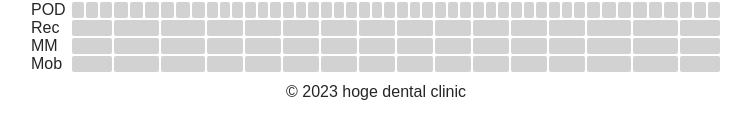
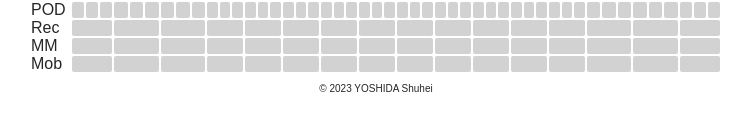
Before and after one commit to Kur04me/periodontal-chart, a Next.js app: page / in a window 1280 px wide. Shown: the part 918-1056 px from the top of the page, without its empty margins (264-1016 px from the left). Built offline with nearby package versions, Linux system fonts and the light colour scheme.

Commit message:
change copyright

```diff
--- a/src/components/Footer.tsx
+++ b/src/components/Footer.tsx
@@ -1,5 +1,9 @@
 const Footer = (): JSX.Element => {
-  return <div id="footer">&copy; 2023 hoge dental clinic</div>;
+  return (
+    <div id="footer">
+      <p>&copy; 2023 YOSHIDA Shuhei</p>
+    </div>
+  );
 };
 
 export default Footer;
--- a/src/styles/styles.scss
+++ b/src/styles/styles.scss
@@ -263,6 +263,10 @@ h1 {
   width: 100%;
   margin-top: 10px;
   text-align: center;
+
+  p {
+    font-size: 10px;
+  }
 }
 
 /* Radio Button */
```
Also changed, not shown: src/app/not-found.tsx (added, +11 -0 lines).
